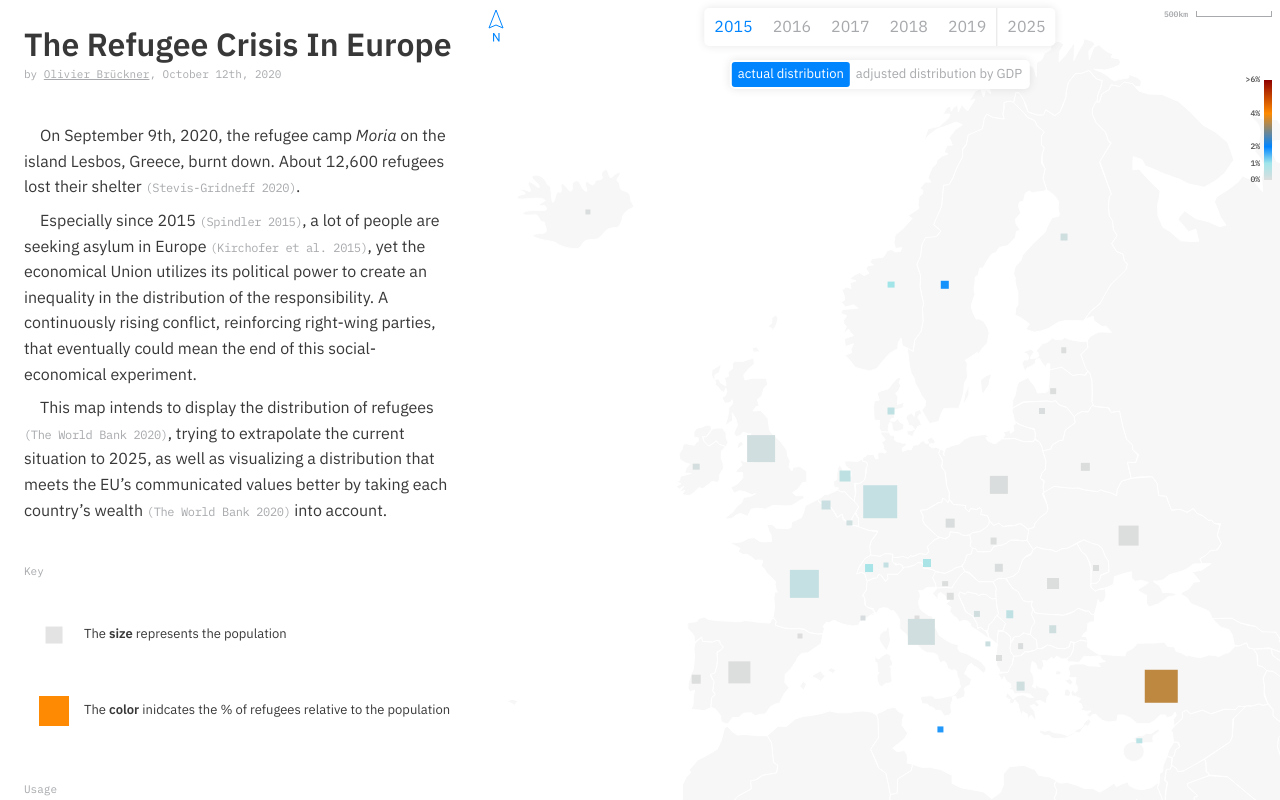
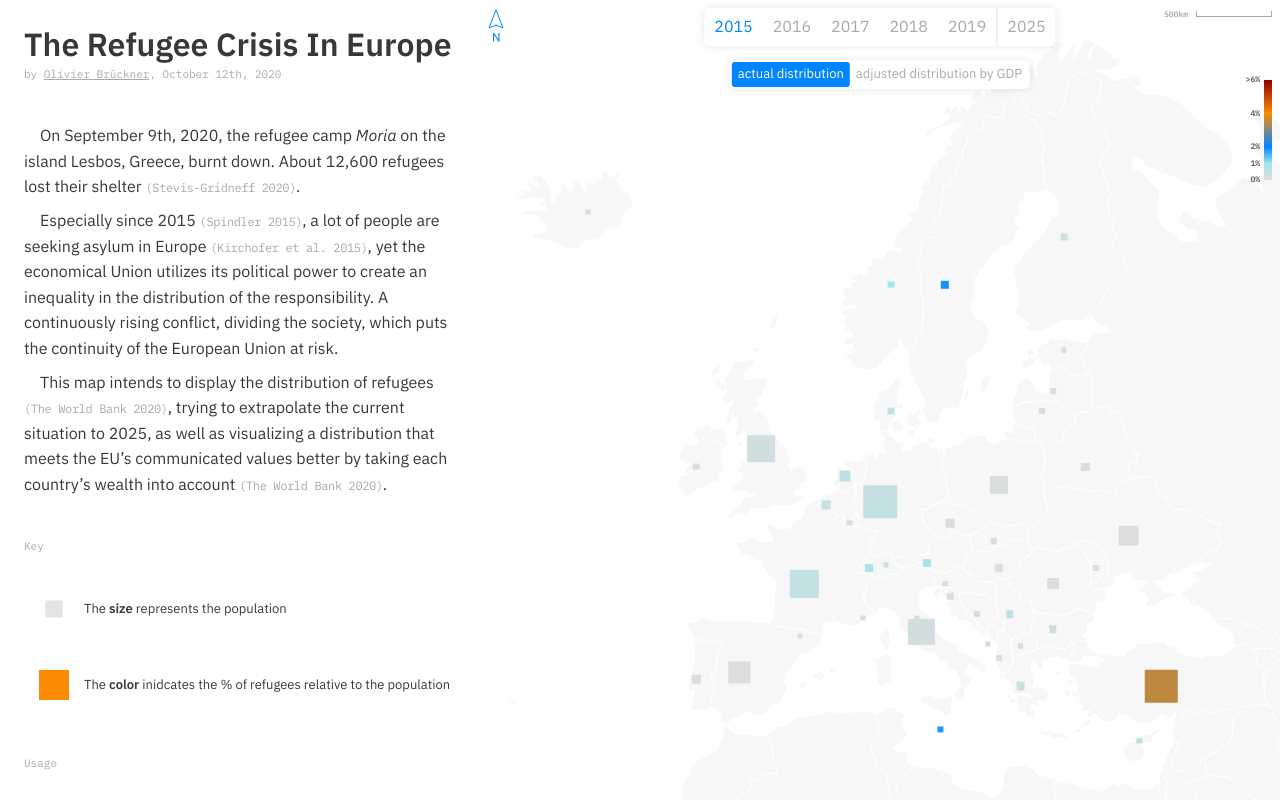
Before and after one commit to olivierbrcknr/mfadt-D4TC-map, a Next.js app: page / in a window 1280 px wide. Built offline with nearby package versions, Linux system fonts and the light colour scheme.

Commit message:
Update description.md

```diff
--- a/components/data/description.md
+++ b/components/data/description.md
@@ -1,5 +1,5 @@
 On September 9th, 2020, the refugee camp *Moria* on the island Lesbos, Greece, burnt down. About 12,600 refugees lost their shelter `5`.
 
-Especially since 2015 `4`, a lot of people are seeking asylum in Europe `3`, yet the economical Union utilizes its political power to create an inequality in the distribution of the responsibility. A continuously rising conflict, reinforcing right-wing parties, that eventually could mean the end of this social-economical experiment.
+Especially since 2015 `4`, a lot of people are seeking asylum in Europe `3`, yet the economical Union utilizes its political power to create an inequality in the distribution of the responsibility. A continuously rising conflict, dividing the society, which puts the continuity of the European Union at risk.
 
-This map intends to display the distribution of refugees `9`, trying to extrapolate the current situation to 2025, as well as visualizing a distribution that meets the EU’s communicated values better by taking each country’s wealth `7` into account.
+This map intends to display the distribution of refugees `9`, trying to extrapolate the current situation to 2025, as well as visualizing a distribution that meets the EU’s communicated values better by taking each country’s wealth into account `7`.
--- a/components/head/index.css
+++ b/components/head/index.css
@@ -99,6 +99,14 @@ blockquote {
   text-decoration: underline;
 }
 
+.gitHub {
+  font-family: var(--font-family-mono);
+  color: var(--color-gray-med);
+  font-size: 9px;
+  margin-top: calc( var(--grid-unit) * 3 );
+  line-height: 11px;
+}
+
 /* mobile adjustments */
 @media (max-width: 120vh ) {
   #wrapper {
--- a/pages/index.js
+++ b/pages/index.js
@@ -85,6 +85,10 @@ const Home = () => {
               {sources}
             </ul>
 
+            <div className="gitHub">
+              → see the <a href="https://github.com/olivierbrcknr/mfadt-D4TC-map">source code at GitHub</a>
+            </div>
+
           </article>
 
         </section>
```
Also changed, not shown: 1 other file (tests, documents, lock files or other folders).
